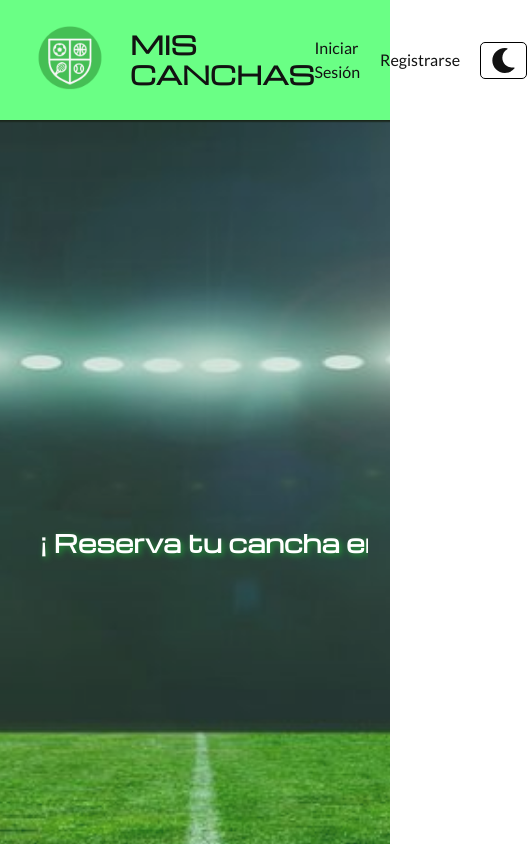
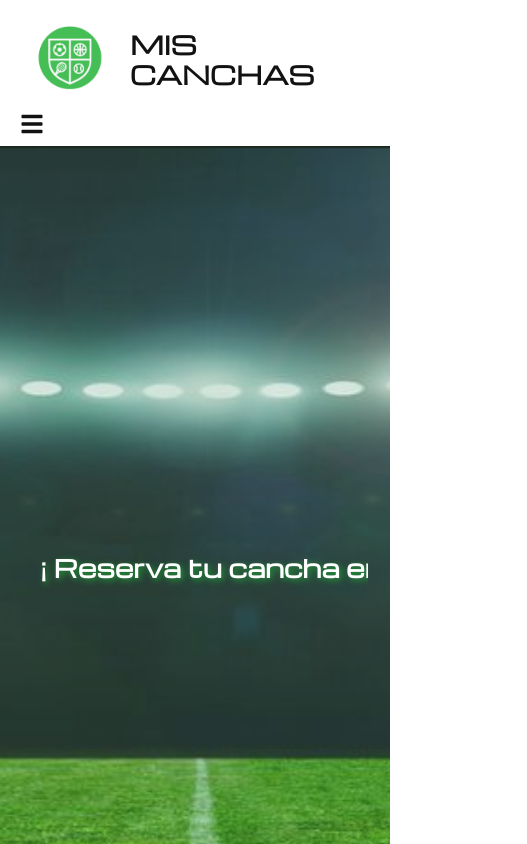
Before and after one commit to Yudi454/Pagina_De_Reserva_De_Canchas, a React (Vite) app: page / in a window 390 px wide. Shown: the top 844 px of the page, 527 px wide, since content can reach past the window. Built offline with nearby package versions, Linux system fonts and the light colour scheme; data requests are answered from the project's data file.

Commit message:
lo hice responsive al navbar

```diff
--- a/src/components/header/NavBar.jsx
+++ b/src/components/header/NavBar.jsx
@@ -4,11 +4,17 @@ import { useStore } from "../../store/AuthStore";
 import "../../css/modo_claro/ModoClaro.css";
 import "../../css/modo_oscuro/ModoOscuro.css";
 import "../../css/navbar/navbar.css";
-import { FaSun, FaMoon } from "react-icons/fa";
+import { FaBars, FaTimes, FaMoon, FaSun } from "react-icons/fa";
 
 const NavBar = () => {
   const { color, changeColor } = useStore();
   const [user, setUser] = useState(null);
+  const [menuAbierto, setMenuAbierto] = useState(false);
+
+
+  const toggleMenu = () => {
+    setMenuAbierto(!menuAbierto);
+  };
 
   useEffect(() => {
     const storedUser = localStorage.getItem("usuario");
@@ -20,7 +26,7 @@ const NavBar = () => {
   const handleLogout = () => {
     localStorage.removeItem("usuario"); // Elimina el usuario del localStorage
     setUser(null); // Limpia el estado local
-    <Link to="/"></Link>
+    <Link to="/"></Link>;
   };
 
   let sinLoguear = "";
@@ -71,12 +77,18 @@ const NavBar = () => {
           </Link>
           <h2 className="title-principal">MIS CANCHAS</h2>
         </div>
-        <div className="nav-links">
+
+        {/* Botón hamburguesa (solo visible en móvil) */}
+        <div className="menu-icon" onClick={toggleMenu}>
+          {menuAbierto ? <FaTimes size={24} /> : <FaBars size={24} />}
+        </div>
+
+        {/* Links del nav (se ocultan o muestran en móvil) */}
+        <div className={`nav-links ${menuAbierto ? "open" : ""}`}>
           {sinLoguear}
           {linksClientes}
           {linksRoles}
           {Desloguearboton}
-
           <button
             className="color-toggle"
             onClick={() => changeColor(color === "Claro" ? "Oscuro" : "Claro")}
--- a/src/css/modo_oscuro/ModoOscuro.css
+++ b/src/css/modo_oscuro/ModoOscuro.css
@@ -58,7 +58,7 @@
 
 
 .modo-oscuro .navbar-container {
-   background-color: rgba(9, 75, 21, 0.486);
+   background-color: rgba(0, 136, 25, 0.486);
 }
 
 .modo-oscuro .footer{
--- a/src/css/navbar/navbar.css
+++ b/src/css/navbar/navbar.css
@@ -2,7 +2,7 @@
   display: flex;
   align-items: center;
   gap: 10px;
-  max-height: 100px; /
+  max-height: 100px ;
 }
 
 .logo-img {
@@ -21,29 +21,24 @@
   text-align: left;
 }
 
-
 .navbar-container {
   width: 100%;
-  background-color: rgba(36, 255, 76, 0.678);
-  padding: 10px 20px;
-  position: sticky;
-  top: 0;
-  z-index: 100;
 }
-
-
 
 .navbar-custom {
   display: flex;
   justify-content: space-between;
   align-items: center;
+  padding: 10px 20px;
+  flex-wrap: wrap;
 }
 
 .nav-links {
   display: flex;
   align-items: center;
-  gap: 20px;
+  gap: 15px;
 }
+
 
 .nav-links a {
 
@@ -71,3 +66,32 @@
   display: flex;
   align-items: center;
 }
+
+/* Oculta el botón hamburguesa en escritorio */
+.menu-icon {
+  display: none;
+  cursor: pointer;
+}
+
+/* Responsive: menú colapsable en pantallas chicas */
+@media (max-width: 768px) {
+  .menu-icon {
+    display: block;
+  }
+
+  .nav-links {
+    display: none;
+    flex-direction: column;
+    width: 100%;
+    margin-top: 10px;
+    gap: 10px;
+  }
+
+  .nav-links.open {
+    display: flex;
+  }
+
+  .navbar-custom {
+    align-items: flex-start;
+  }
+}
```
Also changed, not shown: 1 other file (tests, documents, lock files or other folders).
